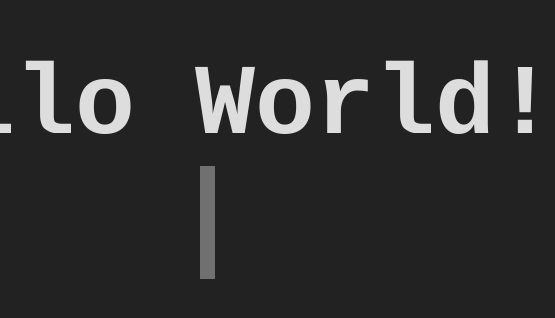
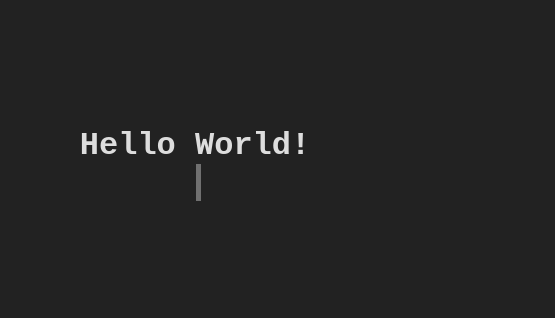
Before and after one commit to Conard-Ferenc/index, a plain HTML site: page index.html in a window 390 px wide. Shown: the part 258-576 px from the top of the page, 555 px wide, since content can reach past the window. Drawn offline with Linux system fonts and the light colour scheme.

Commit message:
fix: fixed mobile style

```diff
--- a/index.html
+++ b/index.html
@@ -2,7 +2,7 @@
 <html lang="zh">
   <head>
     <meta charset="UTF-8" />
-    <meta name="viewport" content="width=device-width, initial-scale=1.0" />
+    <meta name="viewport" content="width=device-width, initial-scale=2.5" />
     <link rel="shortcut icon" href="favicon.ico" type="image/x-icon" />
     <title>Hello Everyone</title>
   </head>
@@ -37,13 +37,18 @@
         justify-content: center;
         flex-wrap: wrap;
         gap: 0.1ch;
-        font-size: 50px;
+        font-size: 4rem;
         /* font-family: 'Fira Code', monospace; */
         font-family: monospace;
         font-weight: 700;
         color: var(--white);
         word-break: keep-all;
         white-space: nowrap;
+      }
+      @media screen and (max-width: 85ch) {
+        .type {
+          font-size: 1rem;
+        }
       }
       .type ::selection {
         color: var(--black);
```
